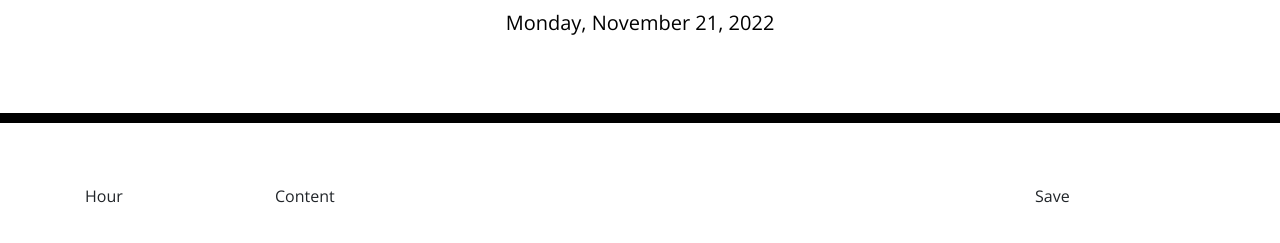
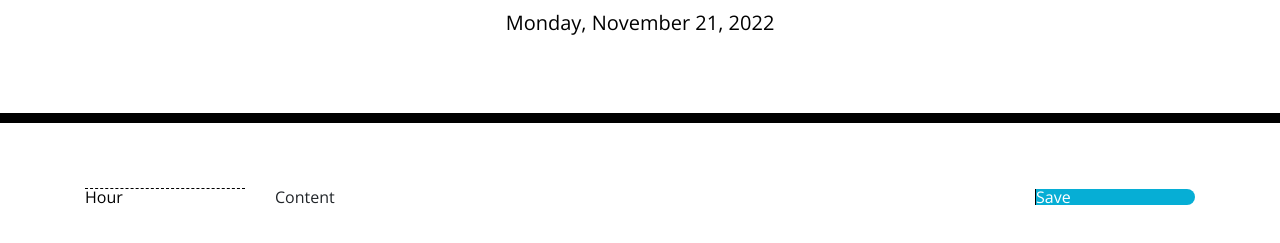
Before and after one commit to CarrieLJ/third-party-api-scheduler, a plain HTML site: page index.html in a window 1280 px wide. Shown: the part 181-424 px from the top of the page. Drawn offline with nearby package versions, Linux system fonts and the light colour scheme.

Commit message:
added class links to divs in the container from css

```diff
--- a/index.html
+++ b/index.html
@@ -32,13 +32,13 @@
       <!-- Timeblocks go here -->
       <div class="row align-items-center">
         <div class="col-lg-2 bg-id.hour float-right">
-          <p>Hour</p>
+          <p class="hour">Hour</p>
         </div>
         <div class="col-lg-8">
-          <p>Content</p>
+          <p class="description">Content</p>
         </div>
         <div class="col-lg-2">
-          <p>Save</p>
+          <p class="saveBtn">Save</p>
         </div>
       </div>
     </div>
```
